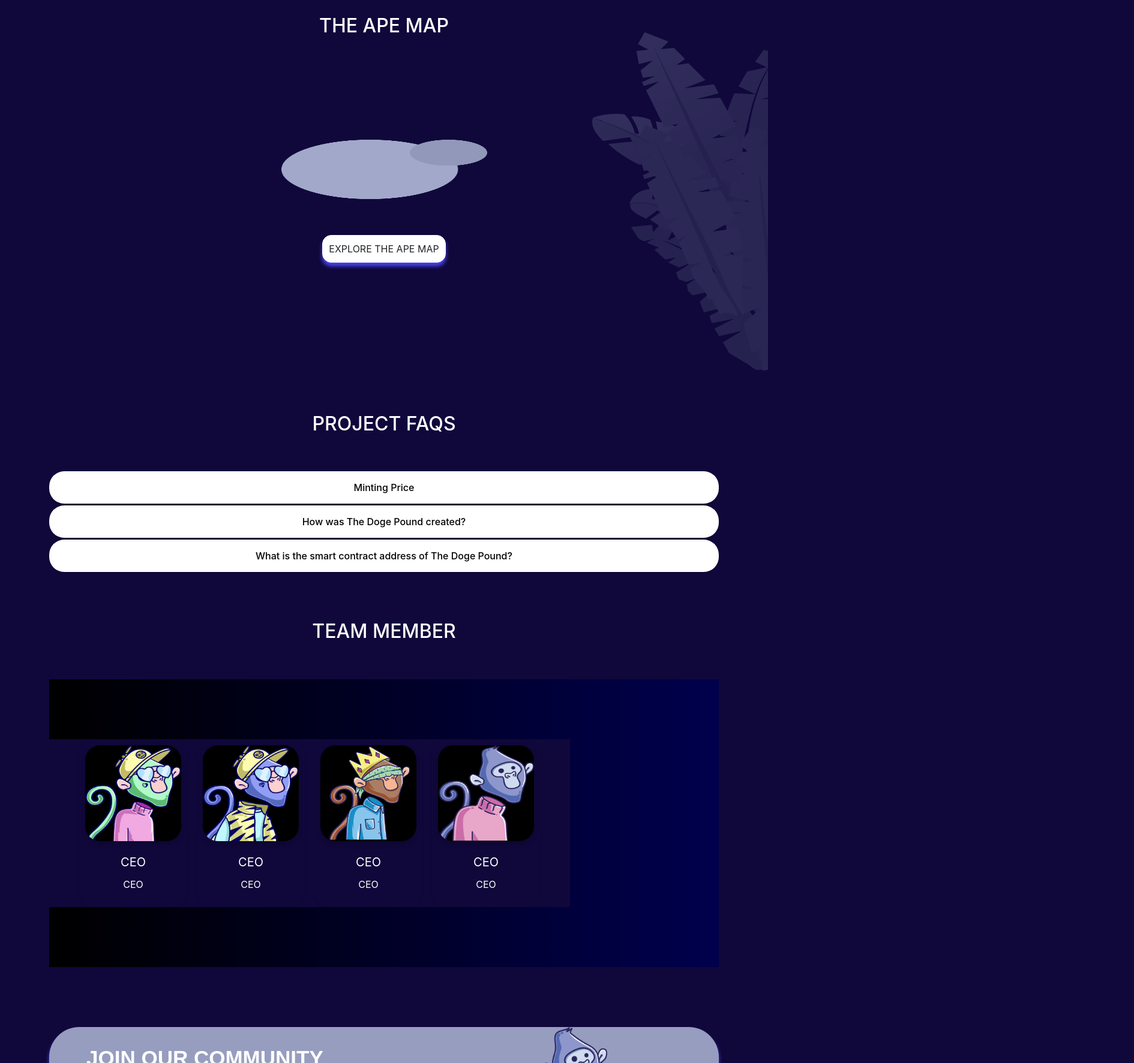
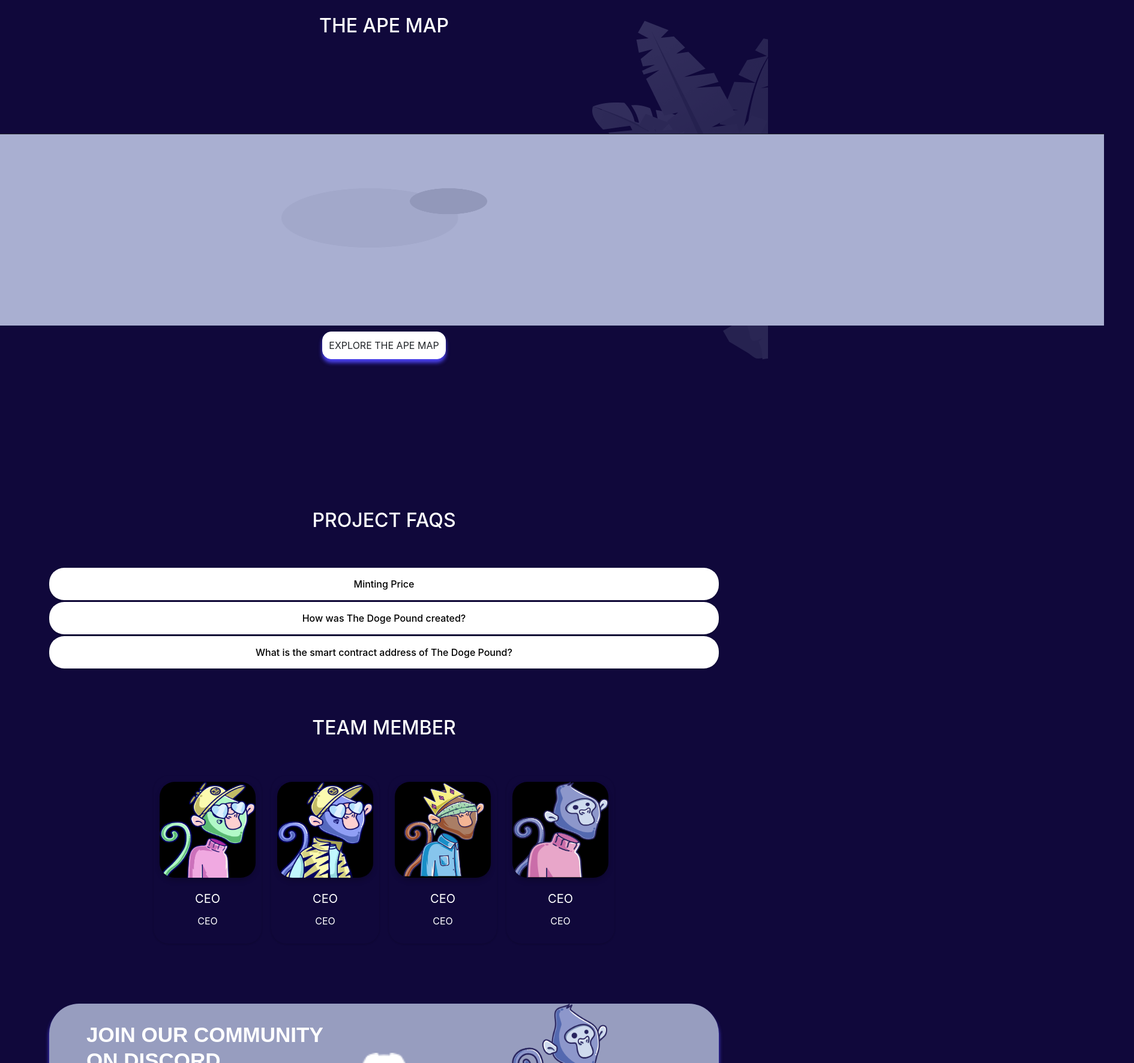
Before and after one commit to SmartDev1990/Ape-lost, a Next.js app: page / in a window 1280 px wide. Shown: the part 1340-3113 px from the top of the page at 60% size, 1890 px wide, since content can reach past the window. Built offline with nearby package versions, Linux system fonts and the light colour scheme.

Commit message:
fix file

```diff
--- a/components/Feature.js
+++ b/components/Feature.js
@@ -7,7 +7,7 @@
       <Container>
       <h3 className="feature-content2">A CILIVIZATION AUGMENTED</h3>
       <Row>
-      <div className="cardcontainer-grid">
+      <div className="cardcontainer">
       <div className="wrapper">
         <div className="wrappercard">
           <img className="wrappericon" src="/images/NFT1.png" />
--- a/styles/feature.css
+++ b/styles/feature.css
@@ -72,90 +72,29 @@
 }
 
 .cardcontainer {
-  display: grid;
-  grid-template-columns: repeat(4, 1fr);
-  height: auto;
-  padding-top: 100px;
-  padding-bottom: 100px;
-  background-color: Black;
-  opacity: 60;
-  background-image: linear-gradient(to right, rgba(255,0,0,0), rgba(0,0,255,0.3));
-
-  .title {
-    color: white;
-    font-size: 35px;
-    font-weight: bold;
-  }
-
-  .subtitle {
-    color: white;
-    font-size: 20px;
-    margin-bottom: 40px;
-
-    @include mobile {
-      display: none;
-    }
-  }
-
-  .desc {
-    color: white;
-  }
-
-  &-grid {
-    display: grid;
-    grid-template-columns: repeat(auto-fill, minmax(300px, auto));
-    grid-column-gap: 20px;
-    grid-row-gap: 20px;
-    margin-top: 40px;
-  }
-
-  .card {
-    &-title {
-      color: $dark-color;
-      font-size: 20px;
-      font-weight: bold;
-      margin-top: 10px;
-    }
-
-    &-desc {
-      color: $dark-light-color;
-    }
-  }
-
-  &-icon {
-    margin-top: 40px;
-    height: 120px;
-    margin-bottom: 20px;
-
-    @include breakpoint(mobile) {
-      margin-top: 40px;
-    }
-  }
+max-width: auto;
+display: grid;
+grid-auto-flow: column;
+flex-direction: column;
+justify-content: center;
+background-color: #10083B;
 }
 
 .wrapper {
 max-width: auto;
 margin: 0 auto;
 display: grid;
+grid-auto-flow: column;
 grid-template-columns: 1fr 1fr 1fr 1fr;
-align-items: center;
+align-items: flex-start;
 grid-gap: 16px;
 padding: 0 50px;
 background-color: #10083B;
-
-@media screen and (max-width:1000px) {
-    grid-template-columns: 1fr 1fr;
-}
-
-@media screen and (max-width:768px) {
-    grid-template-columns: 1fr;
-    padding: 0 20px;
-}
 }
 
 .wrappercard {
 background: #10083B;
-display: flex;
+display: grid;
 flex-direction: column;
 justify-content: flex-start;
 align-items: center;
@@ -164,30 +103,25 @@
 padding: 10px;
 box-shadow: 0 1px 3px rgba(0, 0, 0, 0.2);
 transition: all 0.2s ease-in-out;
-
-&:hover {
-    transform : scale(1.02);
-    tansition: all 0.2 ease-in-out;
-    cursor: pointer;
-}
 }
 
 .apecardcontainer {
-  background-size: 100%;
+  background-size: 3000px;
   background-repeat: no-repeat;
   display: flex;
   justify-content: center;
+  align-items: center;
   padding-top: 100px;
   padding-bottom: 100px;
-  background-position: center;
+  position: relative;
   }
 
 .apewrappercard {
 align-items: center;
-background-size: auto;
+background-size: 3000px;
 position: relative;
 background-repeat: no-repeat;
-display: inline;
+display: flex;
 justify-content: center;
 padding-left: 0px;
 padding-right: 0px;
```
